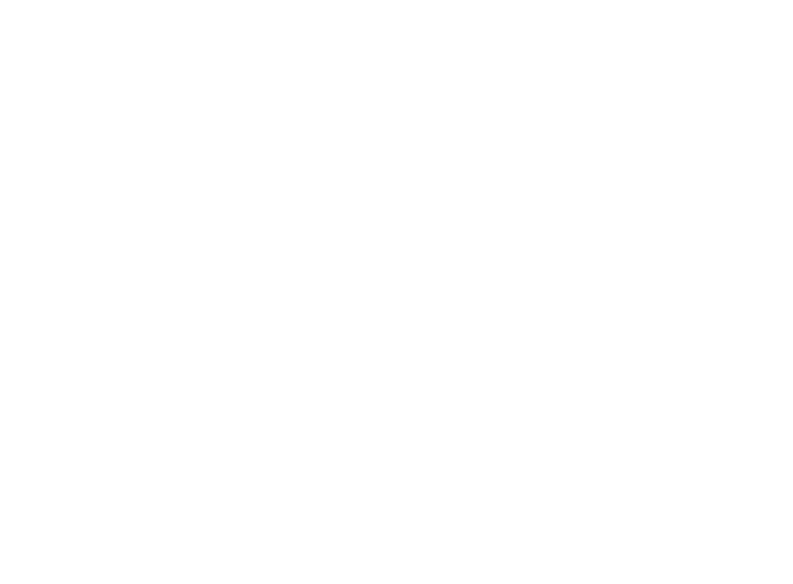
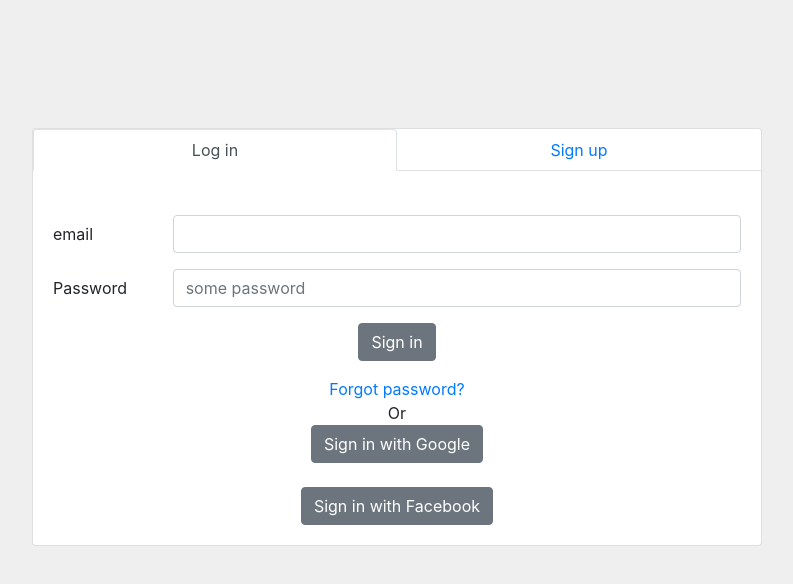
Before and after one commit to viktorMarkevich/places-react, a React (Create React App) app: page /authorization in a window 1280 px wide. Shown: the top 584 px of the page, without its empty margins (243-1036 px from the left). Built offline with nearby package versions, Linux system fonts and the light colour scheme.

Commit message:
Add prop types

```diff
--- a/package.json
+++ b/package.json
@@ -5,7 +5,8 @@
   "dependencies": {
     "ajv": "^6.0.0",
     "bootstrap": "^4.1.1",
-    "jquery": "1.9.1",
+    "jquery": "^3.3.1",
+    "prop-types": "^15.6.1",
     "react": "^16.3.2",
     "react-dom": "^16.3.2",
     "react-router-dom": "^4.2.2",
--- a/src/App.js
+++ b/src/App.js
@@ -3,7 +3,6 @@ import { BrowserRouter as Router, Route, Link, Match, Redirect, Switch } from 'r
 
 import Authorization from './components/authorization'
 import Dashboard from './components/dashboard'
-// import AccountPage from './page/AccountPage'
 import { Container } from 'reactstrap';
 
 import 'bootstrap/dist/css/bootstrap.min.css'
@@ -62,9 +61,9 @@ class App extends Component {
       <Router>
         <Switch>
           <Route exact path="/">
-            <Redirect to="/login" />
+            <Redirect to="/authorization" />
           </Route>
-          <LoginLayoutRoute path="/login" component={Authorization} />
+          <LoginLayoutRoute path="/authorization" component={Authorization} />
           <DashboardRoute path="/dashboard" component={Dashboard} />
         </Switch>
       </Router>
--- a/src/components/authorization.js
+++ b/src/components/authorization.js
@@ -1,13 +1,15 @@
 import React, {Component} from 'react';
+import        {PropTypes} from 'prop-types';
 import {
   Card, CardBody,
-  Container, Row, Col,
+  Row, Col,
   Button,
   Form, FormGroup, Label, Input,
   Nav, NavItem, NavLink,
-  TabContent, TabPane, CardTitle, CardText
+  TabContent, TabPane
 } from 'reactstrap';
 import classnames from 'classnames';
+import TextInput from './common/authorizationInputs';
 
 
 class Authorization extends Component {
@@ -18,6 +20,10 @@ class Authorization extends Component {
     this.state = {
       activeTab: '1'
     };
+
+    this.state['credentials'] = { email: '', password: '' };
+    this.onChange = this.onChange.bind(this);
+    this.onSave = this.onSave.bind(this);
   }
 
   toggle(tab) {
@@ -26,6 +32,18 @@ class Authorization extends Component {
         activeTab: tab
       });
     }
+  }
+
+  onChange(event) {
+    const field = event.target.name;
+    const credentials = this.state.credentials;
+    credentials[field] = event.target.value;
+    return this.setState({credentials: credentials});
+  }
+
+  onSave(event) {
+    event.preventDefault();
+    this.props.actions.logInUser(this.state.credentials);
   }
 
   render() {
@@ -56,12 +74,7 @@ class Authorization extends Component {
               <TabPane tabId="1">
                 <CardBody>
                   <Form>
-                    <FormGroup row>
-                      <Label for="email" sm={2}>Email</Label>
-                      <Col sm={10}>
-                        <Input type="email" name="email" id="email" placeholder="email@example.com"/>
-                      </Col>
-                    </FormGroup>
+                    <TextInput name="email" label="email" value={this.state.credentials.email} onChange={this.onChange}/>
                     <FormGroup row>
                       <Label for="password" sm={2}>Password</Label>
                       <Col sm={10}>
--- /dev/null
+++ b/src/components/common/authorizationInputs.js
@@ -0,0 +1,27 @@
+import React from 'react';
+import    {PropTypes} from 'prop-types';
+import { Col, FormGroup, Label, Input } from 'reactstrap';
+
+const TextInput = ({name, label, onChange, placeholder, value, error, type="text"}) => {
+
+  return (
+  <FormGroup row>
+    <Label for={name} sm={2}>{label}</Label>
+    <Col sm={10}>
+      <Input type={type} name={name} placeholder={placeholder} value={value} onChange={onChange}/>
+      {error && <div className="alert alert-danger">{error}</div>}
+    </Col>
+  </FormGroup>
+  );
+};
+
+TextInput.propTypes = {
+  name: PropTypes.string.isRequired,
+  label: PropTypes.string.isRequired,
+  onChange: PropTypes.func.isRequired,
+  placeholder: PropTypes.string,
+  value: PropTypes.string,
+  error: PropTypes.string
+};
+
+export default TextInput;
--- a/src/components/dashboard.js
+++ b/src/components/dashboard.js
@@ -19,6 +19,9 @@ class Dashboard extends Component {
           <Col sm="12" md={{size: 8, offset: 2}}>
             <Card>
               <h1>React.js</h1>
+              <div>
+                {["Hello ", <span>World</span>, "!"]  }
+              </div>
             </Card>
           </Col>
         </Row>
```
Also changed, not shown: 1 other file (tests, documents, lock files or other folders).
